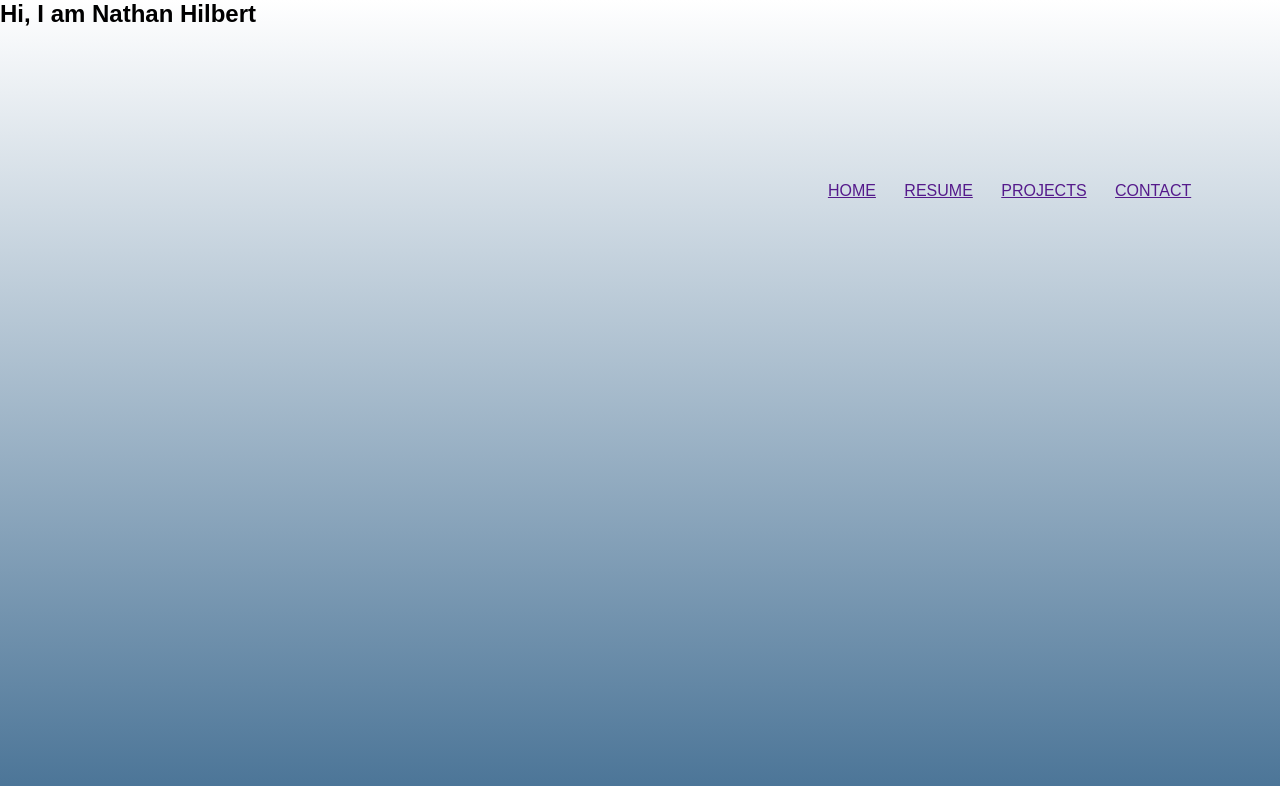
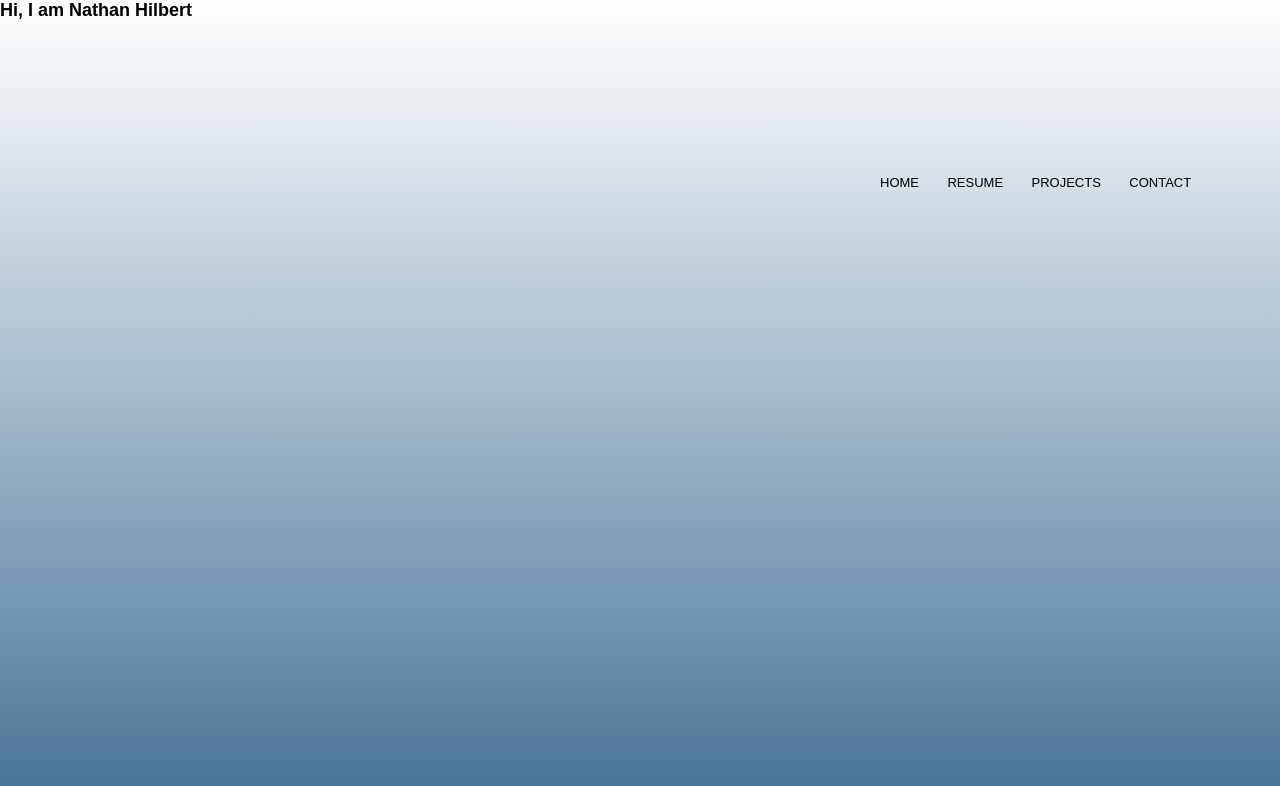
Before and after one commit to nghilbert/nghilbert.github.io, a plain HTML site: page index.html in a window 1280 px wide. Drawn offline with Linux system fonts and the light colour scheme.

Commit message:
added style for header

```diff
--- a/index.html
+++ b/index.html
@@ -8,7 +8,6 @@
     <section class="header">
       <h1>Hi, I am Nathan Hilbert</h1>
       <nav>
-        <a href="index.html"></a>
         <div class="nav-links">
           <ul>
             <li><a href="">HOME</a></li>
--- a/style.css
+++ b/style.css
@@ -9,6 +9,11 @@
     position: relative;
     overflow: hidden;
     background: linear-gradient(#ffffff, #497396);
+}
+.header h1{
+    color: #000000;
+    text-decoration: none;
+    font-size: 18px;
 }
 nav{
     display: flex;
@@ -26,3 +31,8 @@ nav{
     padding: 8pc 12px;
     position: relative;
 }
+.nav-links ul li a{
+    color: #000000;
+    text-decoration: none;
+    font-size: 13px;
+}
```
